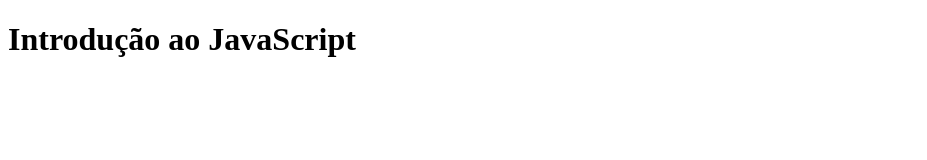
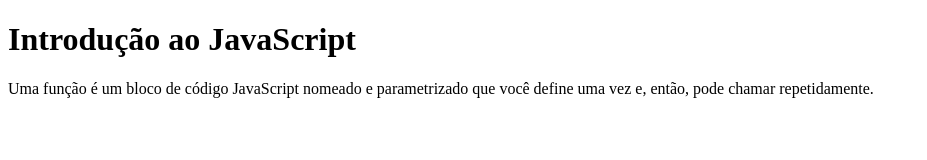
Before and after one commit to pedro-filho-81/aulas-html-css-javascript-1, a plain HTML site: page exemplos/estrutura-de-dados/exemplos/capitulo01/exemplos/00_introducao_javascript.html in a window 1280 px wide. Shown: the whole page, without its empty margins (0-927 px from the left). Drawn offline with Linux system fonts and the light colour scheme.

Commit message:
Update 00_introducao_javascript.html

```diff
--- a/exemplos/estrutura-de-dados/exemplos/capitulo01/exemplos/00_introducao_javascript.html
+++ b/exemplos/estrutura-de-dados/exemplos/capitulo01/exemplos/00_introducao_javascript.html
@@ -10,7 +10,9 @@
       <h1>Introdução ao JavaScript</h1>
    </header>
    <main>
-
+      <p>
+         Uma função é um bloco de código JavaScript nomeado e parametrizado que você define uma vez  e, então, pode chamar repetidamente.
+      </p>
    </main>
    <footer>
 
```
